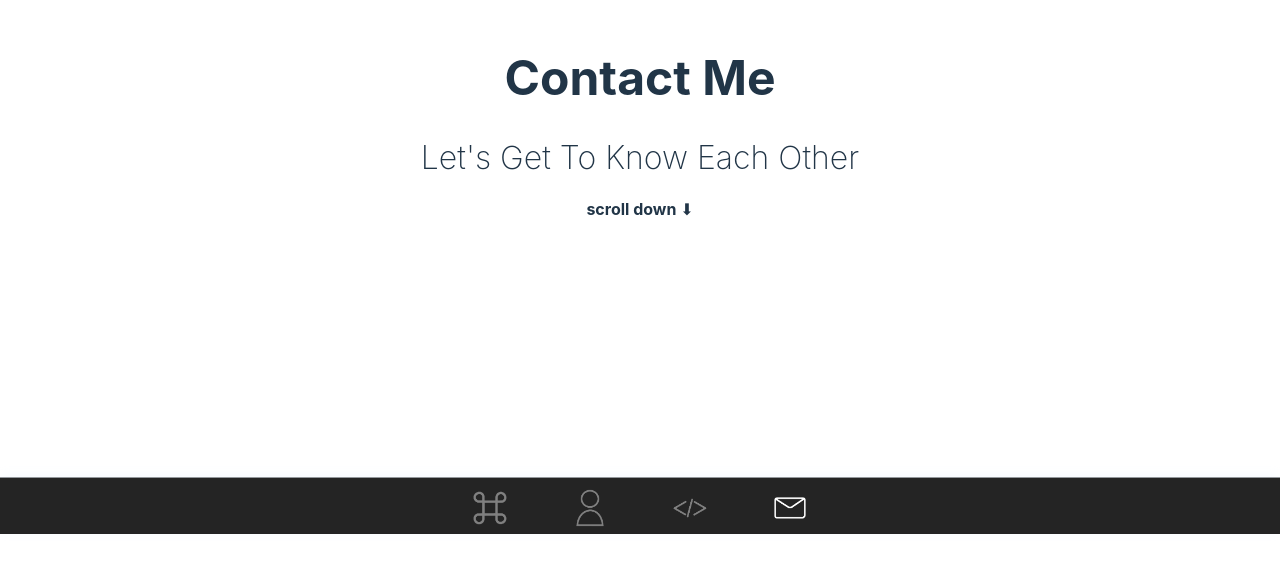
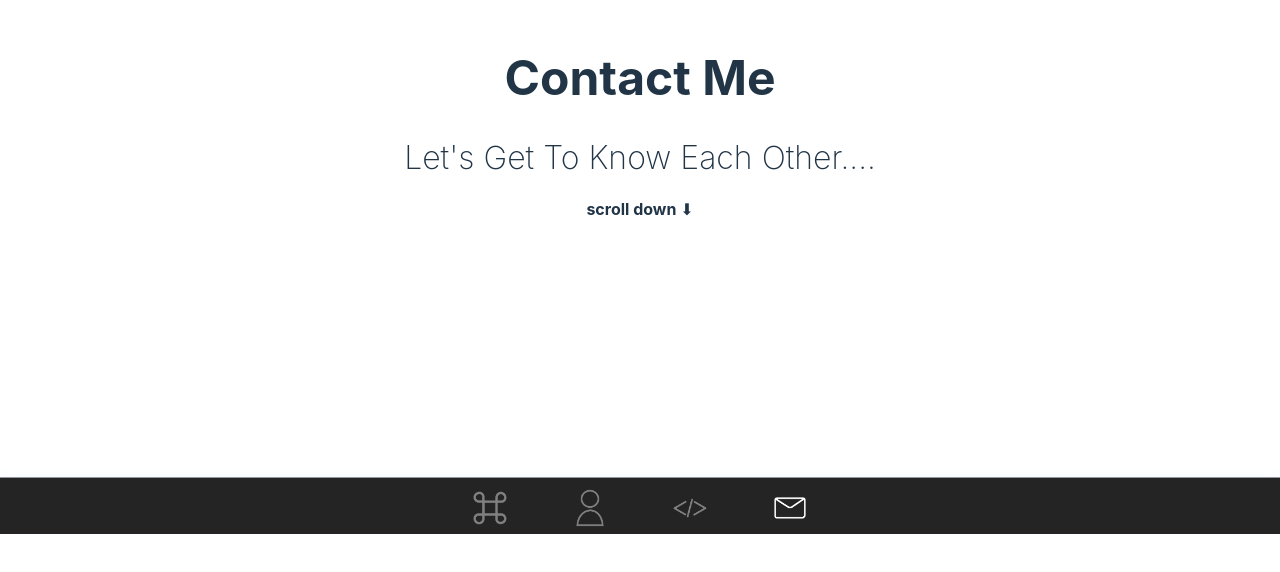
Before and after one commit to NireepV/my_website, a React (Vite) app: page /ContactMe in a window 1280 px wide. Shown: the part 266-838 px from the top of the page. Built offline with nearby package versions, Linux system fonts and the light colour scheme.

Commit message:
Making the .... in the subheading consistent

```diff
--- a/src/pages/AboutMe.jsx
+++ b/src/pages/AboutMe.jsx
@@ -32,7 +32,7 @@ const AboutMe = () =>{
     <div className='primDiv'>
       <div className='head'>
         <h2 className={`centeredTextA ${scrollPosition > 50 ? 'small' : 'large'}`}>About Me</h2>
-        <h3 className={`centeredTextA ${scrollPosition > 50 ? 'small2' : 'large2'}`}>A Few Things You Should Know...</h3>
+        <h3 className={`centeredTextA ${scrollPosition > 50 ? 'small2' : 'large2'}`}>A Few Things You Should Know....</h3>
         <h4 className={`scrollText ${scrollPosition > 50 ? 'hidden' : 'visible'}`}>scroll down &#11015;</h4>
       </div>
 
--- a/src/pages/ContactMe.jsx
+++ b/src/pages/ContactMe.jsx
@@ -45,7 +45,7 @@ const ContactMe = () =>{
       <ToastContainer />
       <div className='head'>
         <h2 className={`centeredTextC ${scrollPosition > 50 ? 'small' : 'large'}`}>Contact Me</h2>
-        <h3 className={`centeredTextC ${scrollPosition > 50 ? 'small2' : 'large2'}`}>Let's Get To Know Each Other</h3>
+        <h3 className={`centeredTextC ${scrollPosition > 50 ? 'small2' : 'large2'}`}>Let's Get To Know Each Other....</h3>
         <h4 className={`scrollText ${scrollPosition > 50 ? 'hidden' : 'visible'}`}>scroll down &#11015;</h4>
       </div>
 
```
